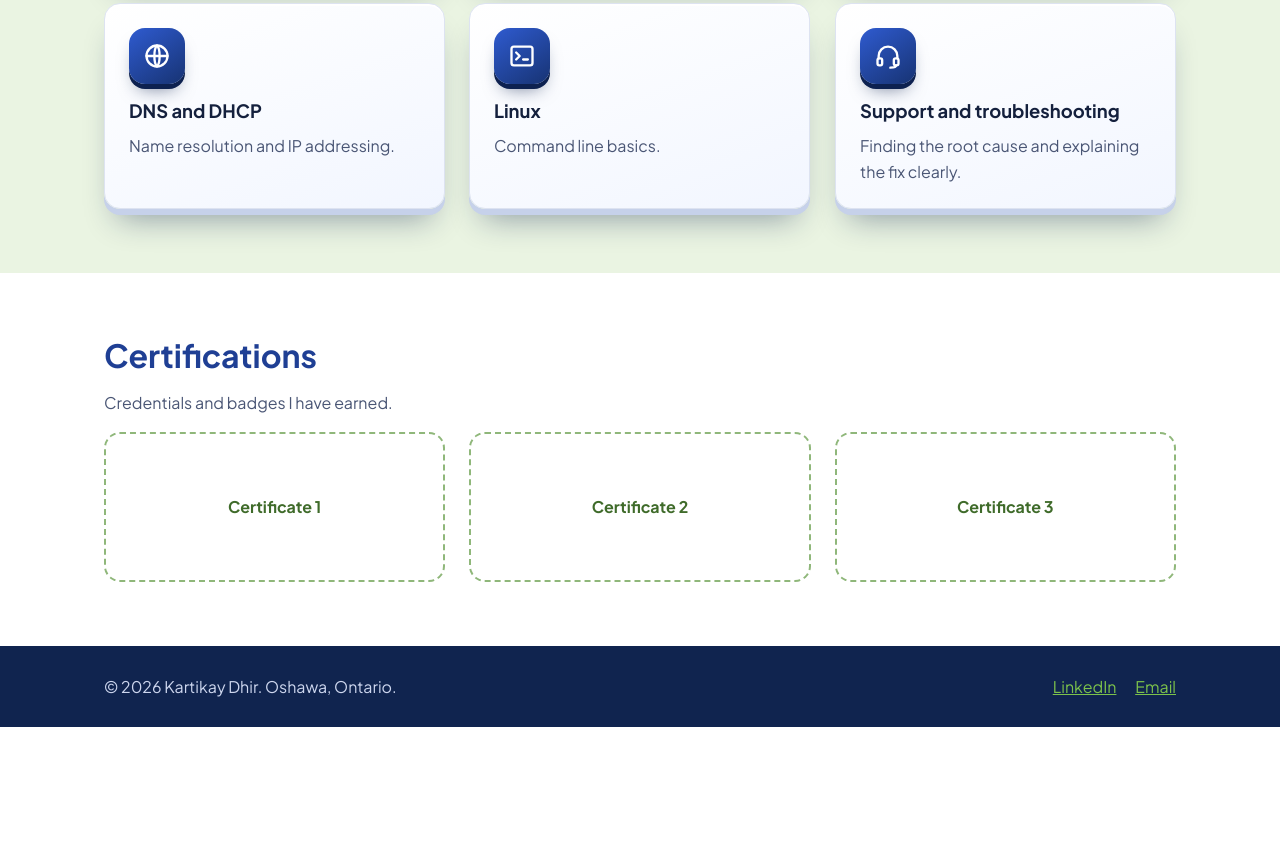
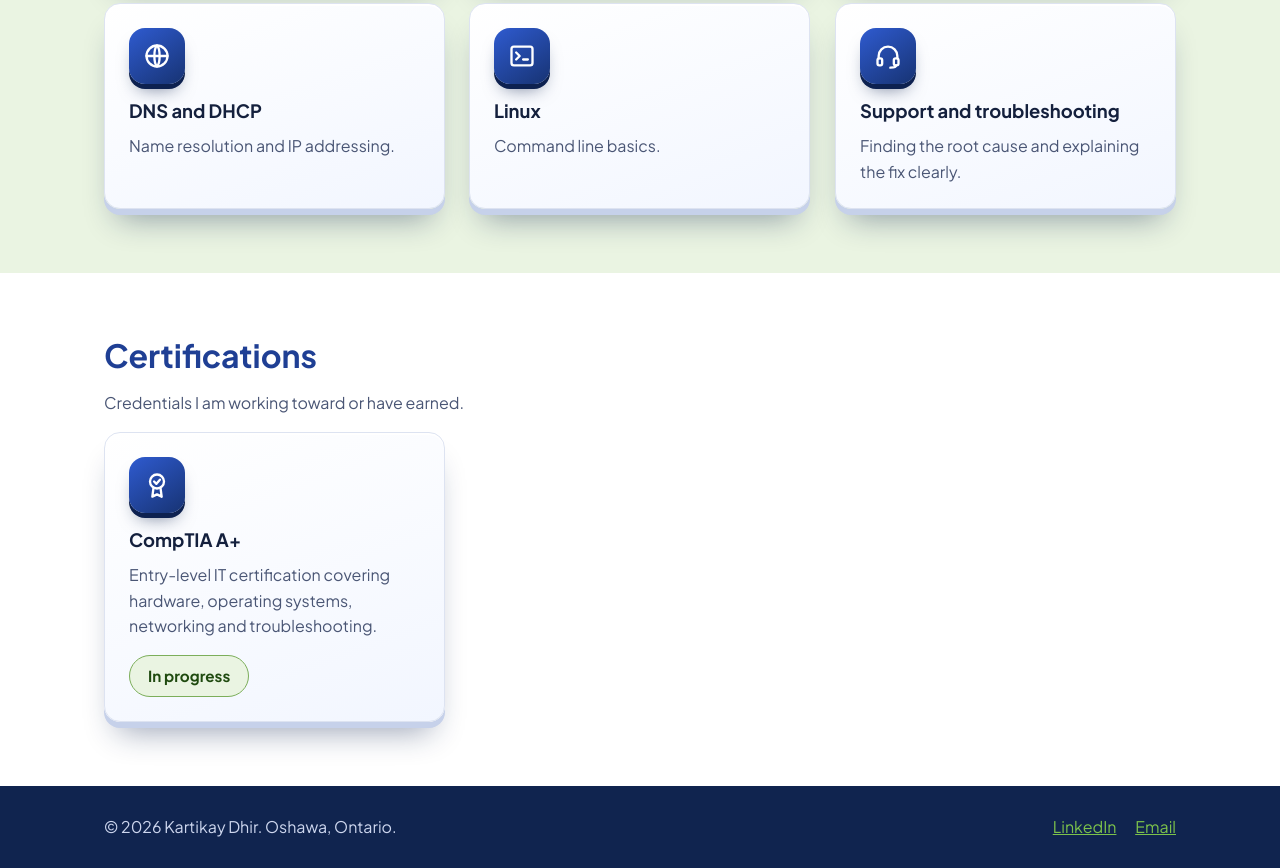
Before and after one commit to Dhirk-KD/PortFolio-KartikayDhir, a plain HTML site: page index.html in a window 1280 px wide. Shown: the part 1836-2704 px from the top of the page. Before the commit the page ends 2563 px from the top, so only its background shows below. Drawn offline with Linux system fonts and the light colour scheme.

Commit message:
Add files via upload

```diff
--- a/css/style.css
+++ b/css/style.css
@@ -92,6 +92,7 @@ h3 { font-size: 1.15rem; }
 
 /* Empty certificate slots */
 .cert-slot { min-height: 150px; border: 2px dashed #8fb77a; border-radius: var(--radius); display: grid; place-items: center; color: #3f6b2a; font-weight: 700; }
+.cert .award { display: inline-block; margin-top: 16px; }
 
 /* ---------- 6. Experience page ---------- */
 .job-head { display: flex; align-items: center; gap: 20px; margin-bottom: 16px; }
--- a/index.html
+++ b/index.html
@@ -63,7 +63,7 @@
         <a href="https://www.linkedin.com/in/kartikaydhir/" target="_blank" rel="noopener" aria-label="LinkedIn">
           <svg width="24" height="24" viewBox="0 0 24 24" fill="currentColor" aria-hidden="true"><path d="M4.98 3.5a2.5 2.5 0 1 1 0 5 2.5 2.5 0 0 1 0-5zM3 9.75h4V21H3zM9.5 9.75h3.8v1.6h.05c.55-1 1.9-1.95 3.9-1.95 4.1 0 4.75 2.7 4.75 6.2V21h-4v-5c0-1.2 0-2.75-1.7-2.75s-1.95 1.3-1.95 2.65V21h-4z"/></svg>
         </a>
-        <a href="mailto:kartikaydhir23@gmail.com" aria-label="Email">
+        <a href="mailto:kartikay_dhir@icloud.com" aria-label="Email">
           <svg width="24" height="24" viewBox="0 0 24 24" fill="none" stroke="currentColor" stroke-width="2" aria-hidden="true"><rect x="3" y="5" width="18" height="14" rx="2"/><path d="M3 7l9 6 9-6"/></svg>
         </a>
       </div>
@@ -85,7 +85,7 @@
     <p>IT student and former Bell field technician who likes tracking down the root cause of a problem and explaining the fix in plain language. For 2.5 years I diagnosed and repaired internet, phone and TV services in customers&rsquo; homes (3 to 4 per day), and earned Merit Excellence GOLD recognition at Bell. I&rsquo;m now completing the Computer Systems Technology advanced diploma at Durham College (graduating April 2027), working with Windows Server 2022, Active Directory, Group Policy, DNS/DHCP and Linux.</p>
     <p class="about-links">
       <a class="btn btn-green" href="https://www.linkedin.com/in/kartikaydhir/" target="_blank" rel="noopener">Connect on LinkedIn</a>
-      <a href="mailto:kartikaydhir23@gmail.com">kartikaydhir23@gmail.com</a>
+      <a href="mailto:kartikay_dhir@icloud.com">kartikay_dhir@icloud.com</a>
     </p>
   </div>
 </section>
@@ -126,18 +126,21 @@
   </div>
 </section>
 
-<!-- ================= CERTIFICATIONS =================
-     No certificates yet. To add one, replace a ".cert-slot" div with:
-     <div class="card cert"><img src="images/cert1.png" alt=""><h3>Name</h3><p>Issuer, year</p></div>
--->
+<!-- ================= CERTIFICATIONS ================= -->
 <section class="section">
   <div class="wrap">
     <h2>Certifications</h2>
-    <p class="muted">Credentials and badges I have earned.</p>
+    <p class="muted">Credentials I am working toward or have earned.</p>
     <div class="grid-3">
-      <div class="cert-slot">Certificate 1</div>
-      <div class="cert-slot">Certificate 2</div>
-      <div class="cert-slot">Certificate 3</div>
+
+      <!-- CompTIA A+ (in progress) -->
+      <div class="card cert">
+        <span class="skill-icon"><svg width="28" height="28" viewBox="0 0 24 24" fill="none" stroke="currentColor" stroke-width="2" stroke-linecap="round" stroke-linejoin="round" aria-hidden="true"><circle cx="12" cy="9" r="6"/><path d="M9 14.5L8 22l4-2 4 2-1-7.5"/><path d="M9.5 9l2 2 3-3.5"/></svg></span>
+        <h3>CompTIA A+</h3>
+        <p>Entry-level IT certification covering hardware, operating systems, networking and troubleshooting.</p>
+        <span class="award green">In progress</span>
+      </div>
+
     </div>
   </div>
 </section>
```
